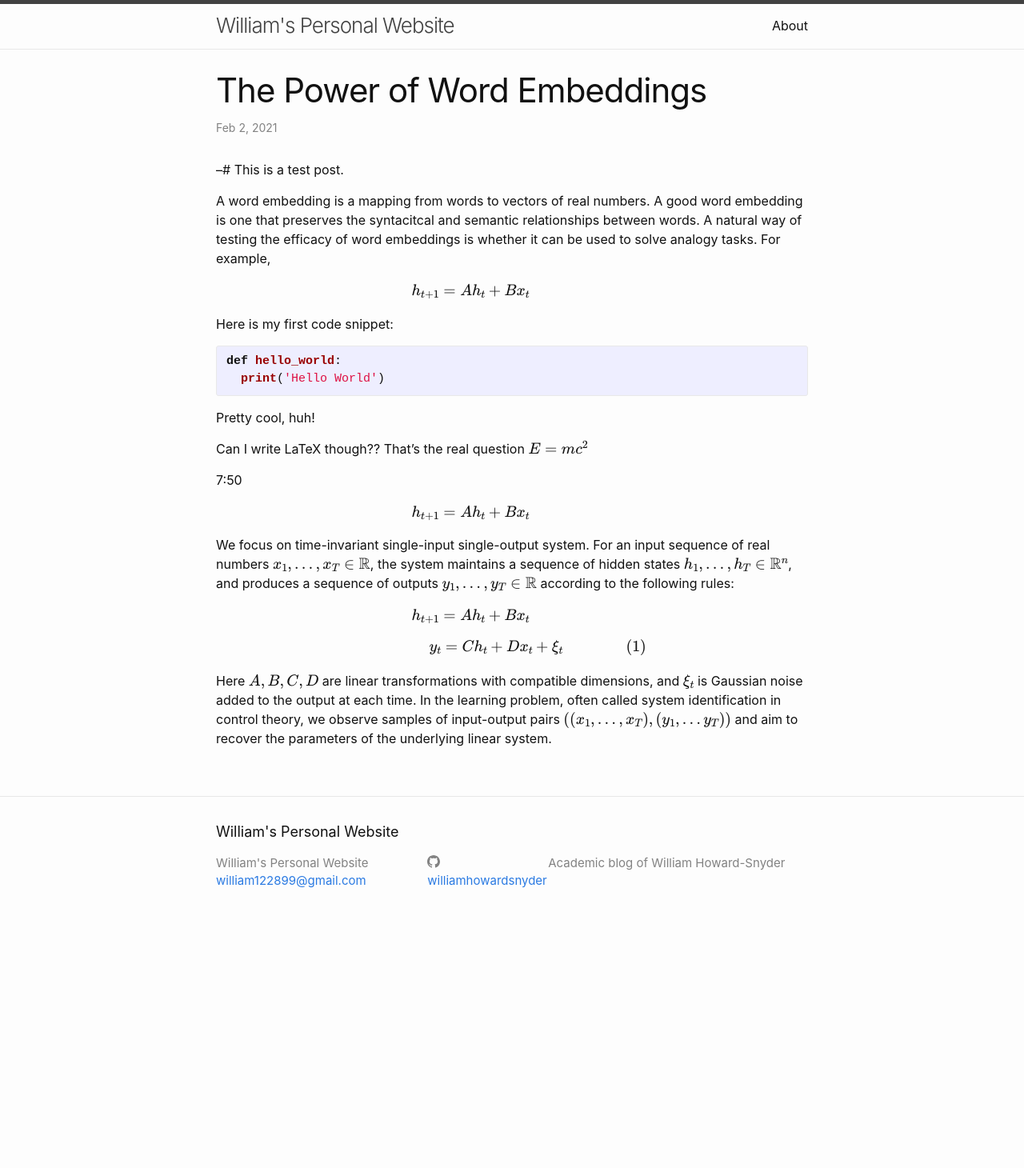
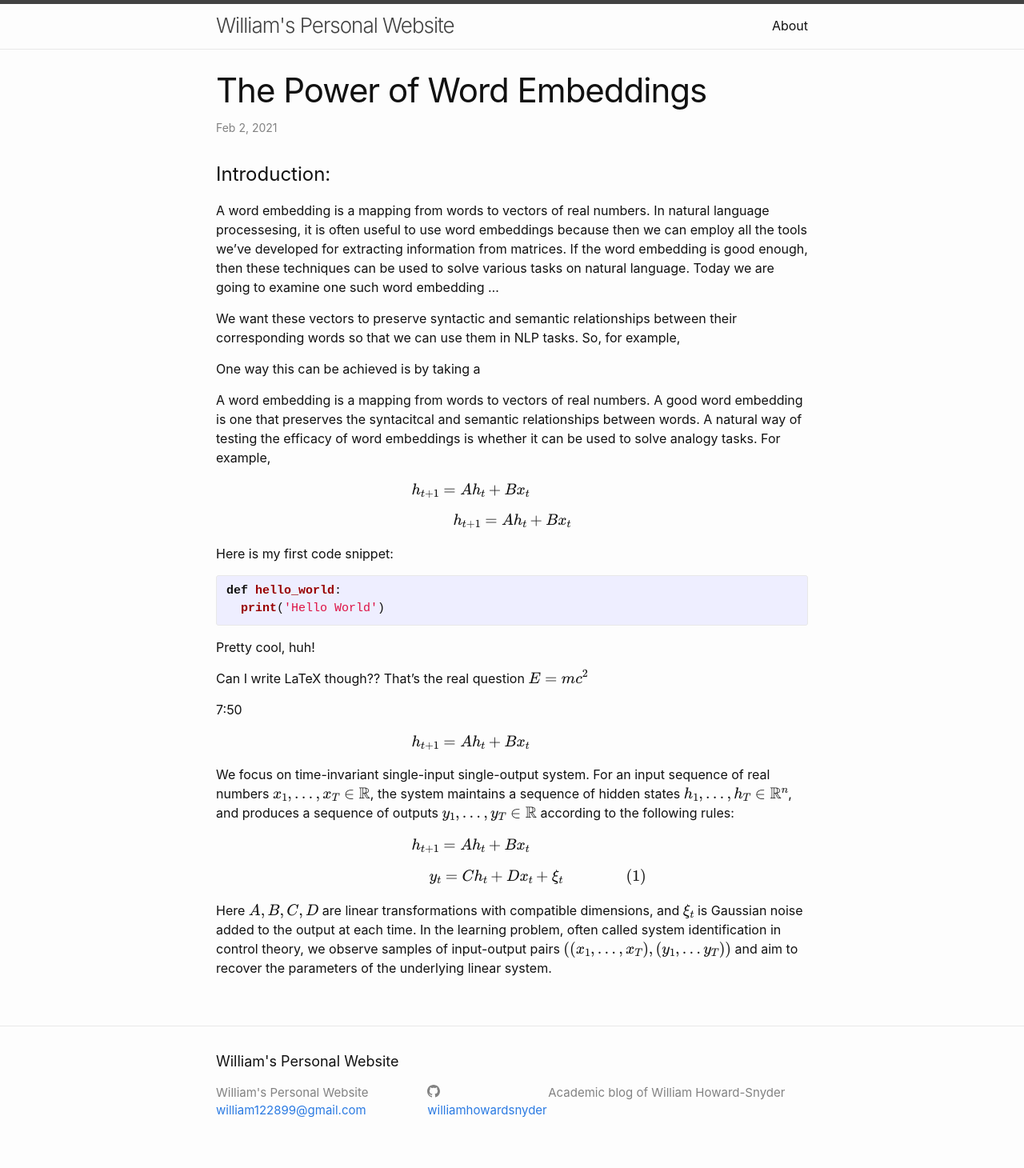
Before and after one commit to williamhowardsnyder/williamhowardsnyder.github.io, a Jekyll site: the page built from _posts/2021-02-10-Word_Embeddings.markdown, in a window 1280 px wide. Shown: the whole page at 80% size. Built offline with Jekyll 4.4.1, drawn with Linux system fonts in a browser that asks for light colours; formulas are drawn with MathJax 3; before the commit the page ends 1173 px from its top, so only the background shows below that.

Commit message:
Update 2021-02-10-Word_Embeddings.markdown

```diff
--- a/_posts/2021-02-10-Word_Embeddings.markdown
+++ b/_posts/2021-02-10-Word_Embeddings.markdown
@@ -4,10 +4,17 @@ title: "The Power of Word Embeddings"
 date: 2021-02-02 00:00:00 -0000
 categories: Word Embedding
 ---
---# This is a test post.
+# Introduction:
+A word embedding is a mapping from words to vectors of real numbers. In natural language processesing, it is often useful to use word embeddings because then we can employ  all the tools we've developed for extracting information from matrices. If the word embedding is good enough, then these techniques can be used to solve various tasks on natural language. Today we are going to examine one such word embedding ...
+
+
+We want these vectors to preserve syntactic and semantic relationships between their corresponding words so that we can use them in NLP tasks. So, for example,
+
+One way this can be achieved is by taking a
 
 A word embedding is a mapping from words to vectors of real numbers. A good word embedding is one that preserves the syntacitcal and semantic relationships between words. A natural way of testing the efficacy of word embeddings is whether it can be used to solve analogy tasks. For example,
 <script type="math/tex; mode=display">h_{t+1} = Ah_t + Bx_t~~~~~~~~~~~~~~~~~~~~~</script>
+<script type="math/tex; mode=display">h_{t+1} = Ah_t + Bx_t</script>
 
 
 
```
